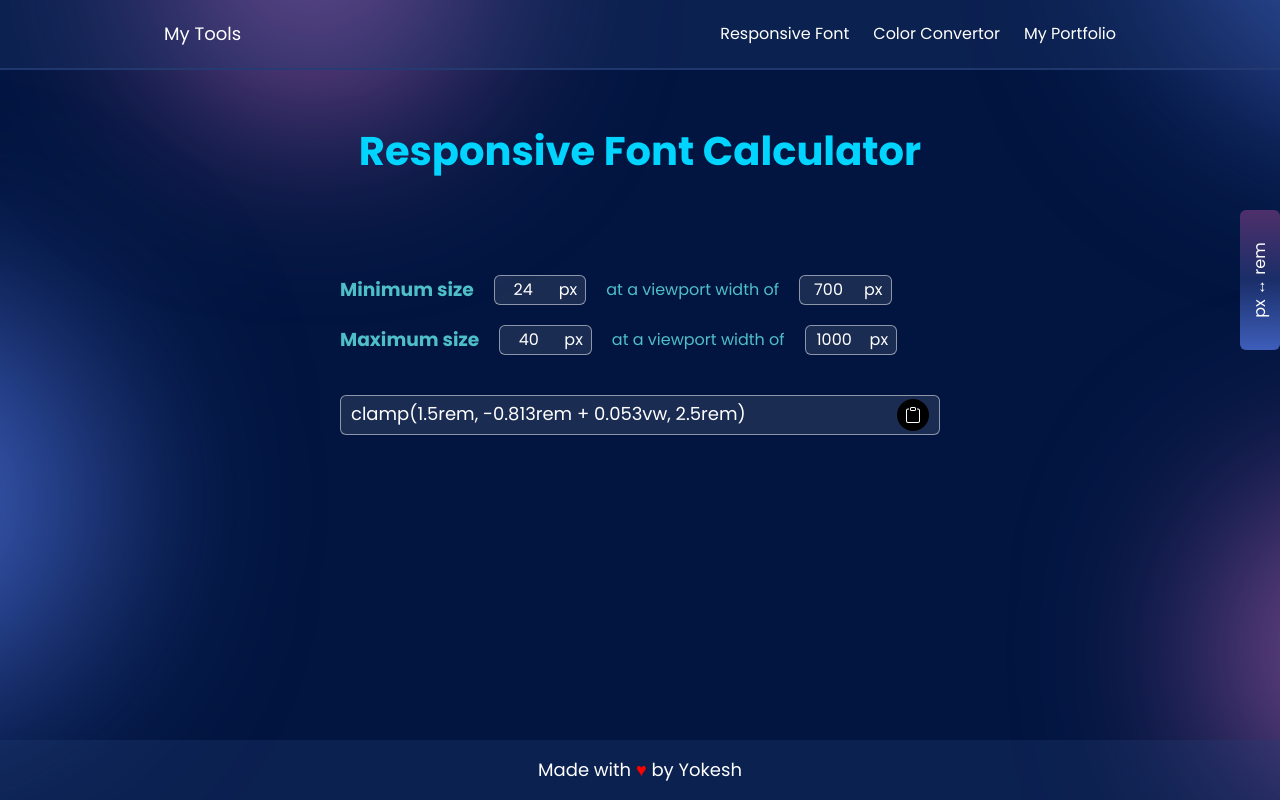
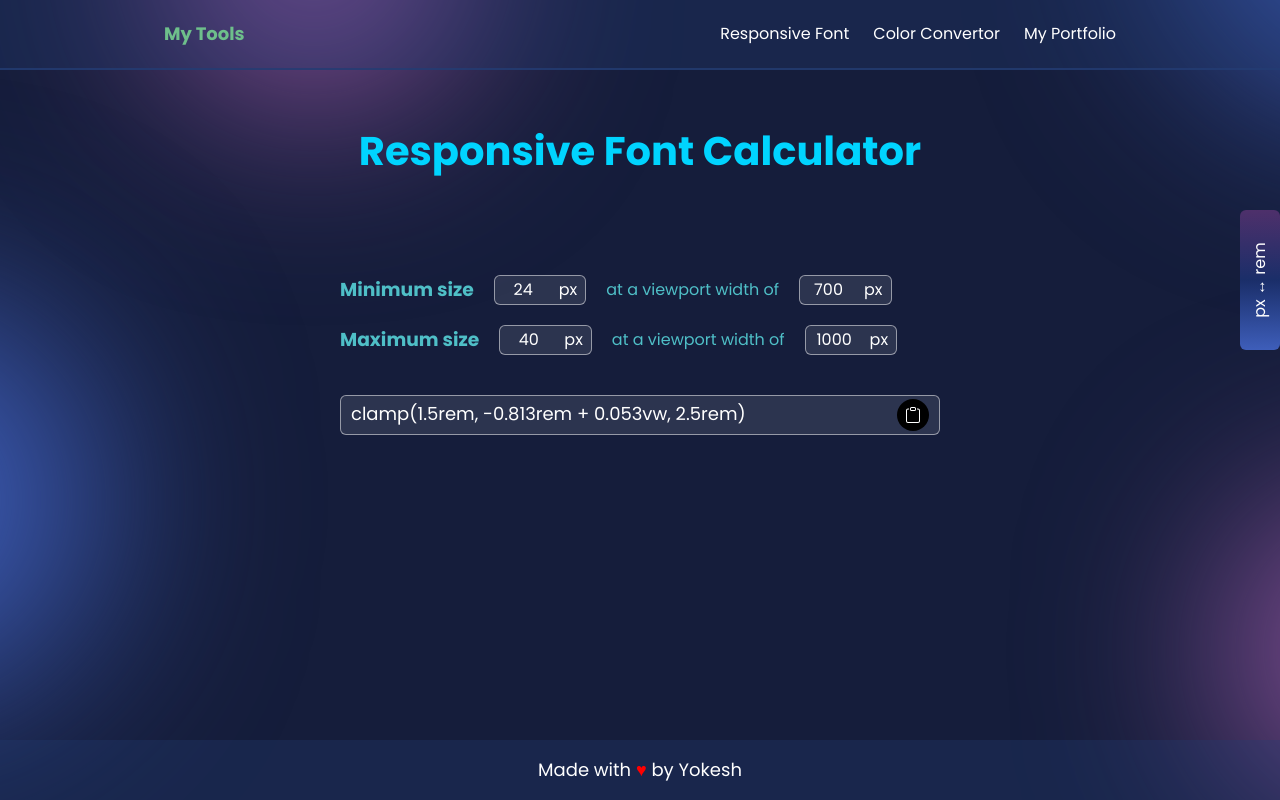
Before and after one commit to yokesh-ks/ToolEmpire, a Next.js app: page /responsive-font in a window 1280 px wide. Shown: the top 800 px of the page. Built offline with nearby package versions, Linux system fonts and the light colour scheme.

Commit message:
style(background color): backGround Color Change (#11)

```diff
--- a/src/components/Header.js
+++ b/src/components/Header.js
@@ -50,7 +50,8 @@ const NavMenu = styled.div`
 `;
 
 const Logo = styled.p`
-  color: white;
+  color: #6EBF8B;
+  font-weight: bold;
   font-size: 18px;
 `;
 
--- a/src/theme/default.js
+++ b/src/theme/default.js
@@ -10,7 +10,7 @@ export default {
     primary1: "rgb(79, 191, 199)",
     primary2: "#00FFDD",
     secondary: "#E8FFC2",
-    background: "#021540",
+    background: "#151D3B",
   },
   // Breakpoints for responsive design
   breakpoints: {
```
